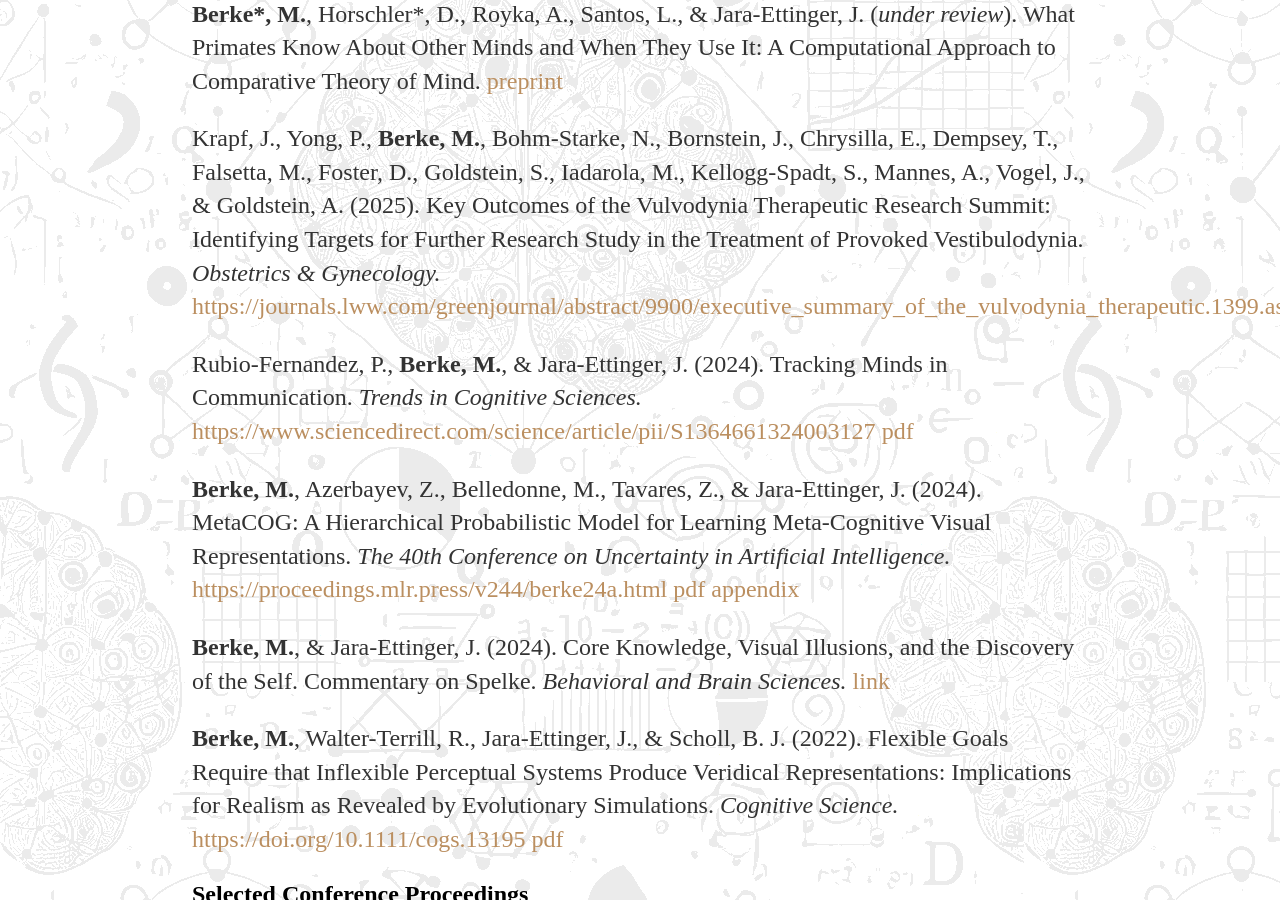
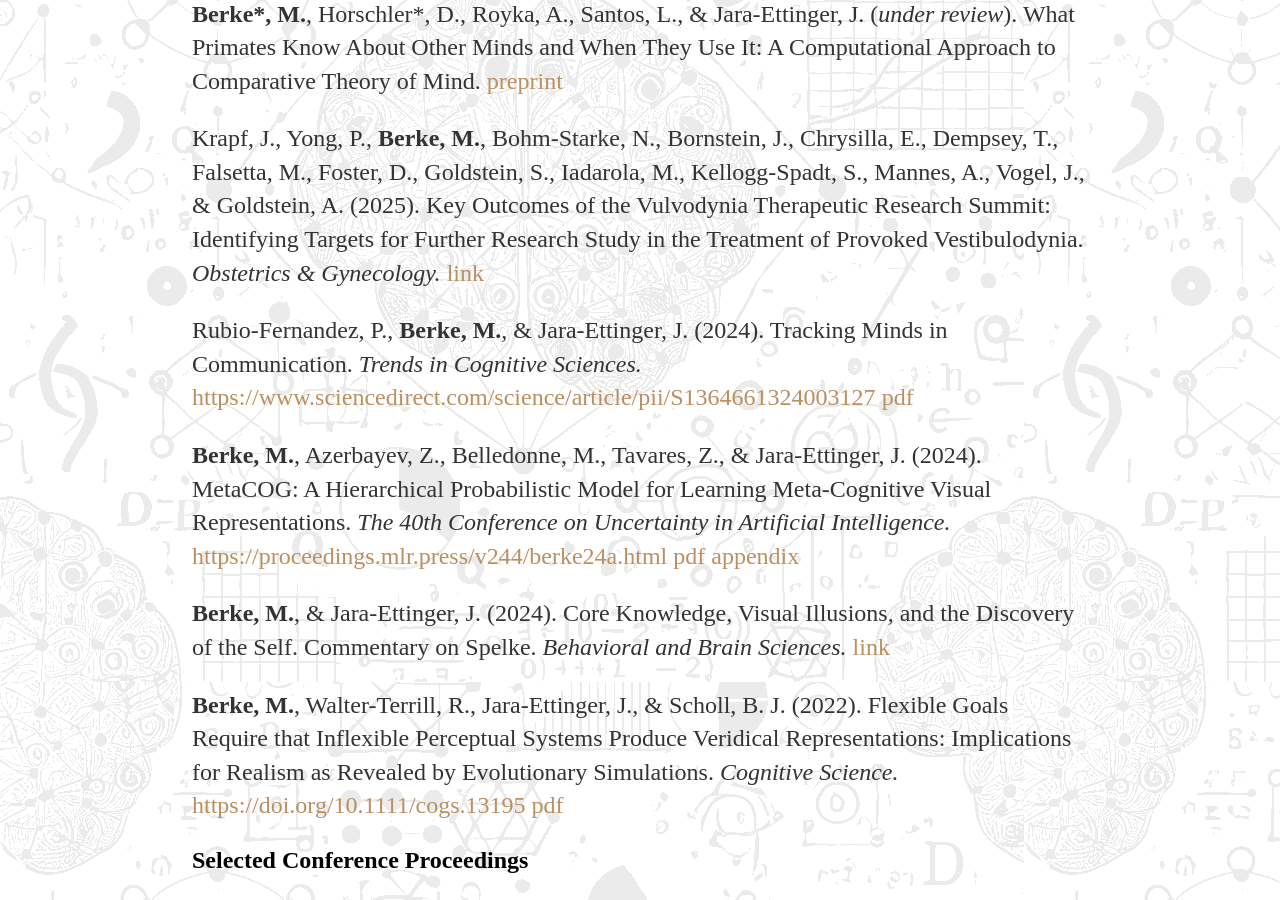
Before and after one commit to marleneberke/marleneberke.github.io, a Jekyll site: the page built from publications.html, in a window 1280 px wide and 900 px high, scrolled down 342 px. Built offline with Jekyll 4.4.1, drawn with Linux system fonts in a browser that asks for light colours.

Commit message:
Fix link text for publication entry

```diff
--- a/publications.html
+++ b/publications.html
@@ -16,7 +16,7 @@ title: Publications
 
 <p><b>Berke*, M.</b>, Horschler*, D., Royka, A., Santos, L., & Jara-Ettinger, J. (<i>under review</i>). What Primates Know About Other Minds and When They Use It: A Computational Approach to Comparative Theory of Mind. <a href="https://www.biorxiv.org/content/10.1101/2023.08.02.551487v1.full.pdf">preprint</a> </p>
 
-<p>Krapf, J., Yong, P., <b>Berke, M.</b>, Bohm-Starke, N., Bornstein, J., Chrysilla, E., Dempsey, T., Falsetta, M., Foster, D., Goldstein, S., Iadarola, M., Kellogg-Spadt, S., Mannes, A., Vogel, J., & Goldstein, A. (2025). Key Outcomes of the Vulvodynia Therapeutic Research Summit: Identifying Targets for Further Research Study in the Treatment of Provoked Vestibulodynia. <i>Obstetrics & Gynecology.</i> <a href="https://journals.lww.com/greenjournal/abstract/9900/executive_summary_of_the_vulvodynia_therapeutic.1399.aspx">https://journals.lww.com/greenjournal/abstract/9900/executive_summary_of_the_vulvodynia_therapeutic.1399.aspx</a> </p>
+<p>Krapf, J., Yong, P., <b>Berke, M.</b>, Bohm-Starke, N., Bornstein, J., Chrysilla, E., Dempsey, T., Falsetta, M., Foster, D., Goldstein, S., Iadarola, M., Kellogg-Spadt, S., Mannes, A., Vogel, J., & Goldstein, A. (2025). Key Outcomes of the Vulvodynia Therapeutic Research Summit: Identifying Targets for Further Research Study in the Treatment of Provoked Vestibulodynia. <i>Obstetrics & Gynecology.</i> <a href="https://journals.lww.com/greenjournal/abstract/9900/executive_summary_of_the_vulvodynia_therapeutic.1399.aspx">link</a> </p>
 
 <p>Rubio-Fernandez, P., <b>Berke, M.</b>, & Jara-Ettinger, J. (2024). Tracking Minds in Communication. <i>Trends in Cognitive Sciences.</i> <a href=https://www.sciencedirect.com/science/article/pii/S1364661324003127>https://www.sciencedirect.com/science/article/pii/S1364661324003127</a> <a href="https://github.com/marleneberke/marleneberke.github.io/raw/main/TrackingMinds.pdf">pdf</a> </p>
 
```
